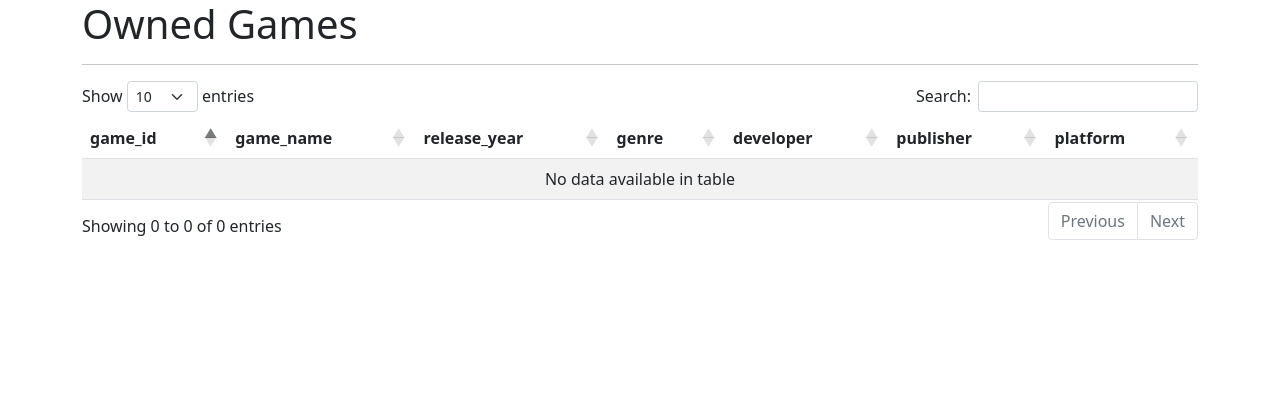
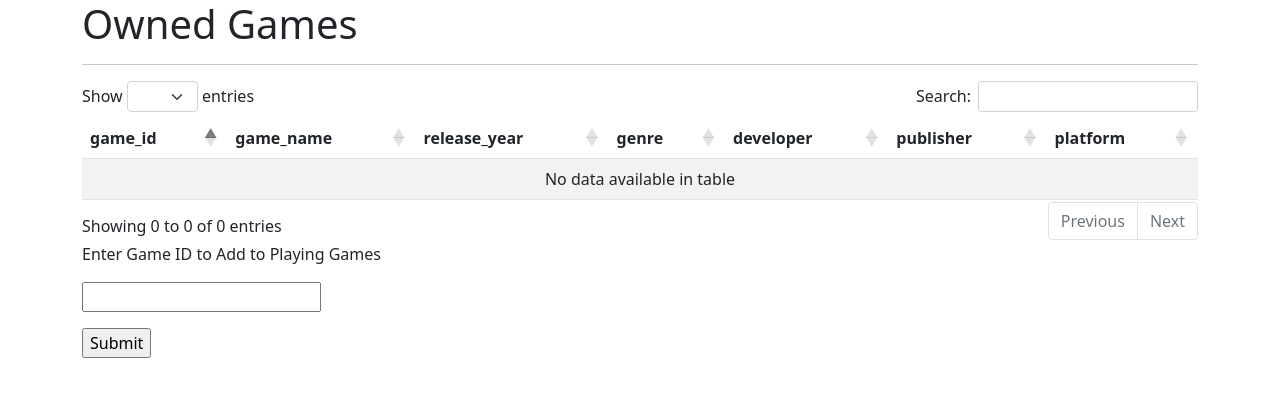
Before and after one commit to Spwilson87/Video-game-tracker, a Flask app: page /owned_table in a window 1280 px wide. Shown: the top 397 px of the page. Run offline with Flask 2, Linux system fonts and the light colour scheme; data that the repository does not hold is empty; some libraries are stand-ins or nearby versions.

Commit message:
added field to enter game_id to modify the database

```diff
--- a/webapp/templates/owned_table.html
+++ b/webapp/templates/owned_table.html
@@ -27,12 +27,18 @@
       {% endfor %}
     </tbody>
   </table>
+  <form action="/add_owned_game_done" method = "POST">
+
+    <p>Enter Game ID to Add to Playing Games </p>
+    <p><input type = "integer" name = 'game_id' /></p>
+    <p><input type = "submit" value = "Submit" /></p>
+  </form>
 {% endblock %}
 
 {% block scripts %}
   <script>
     $(document).ready(function () {
-      $('#data').DataTable({pageLength: 10,
+      $('#data').DataTable({pageLength: 5,
     filter: true,
     deferRender: true,
     scrollY: 200,
```
